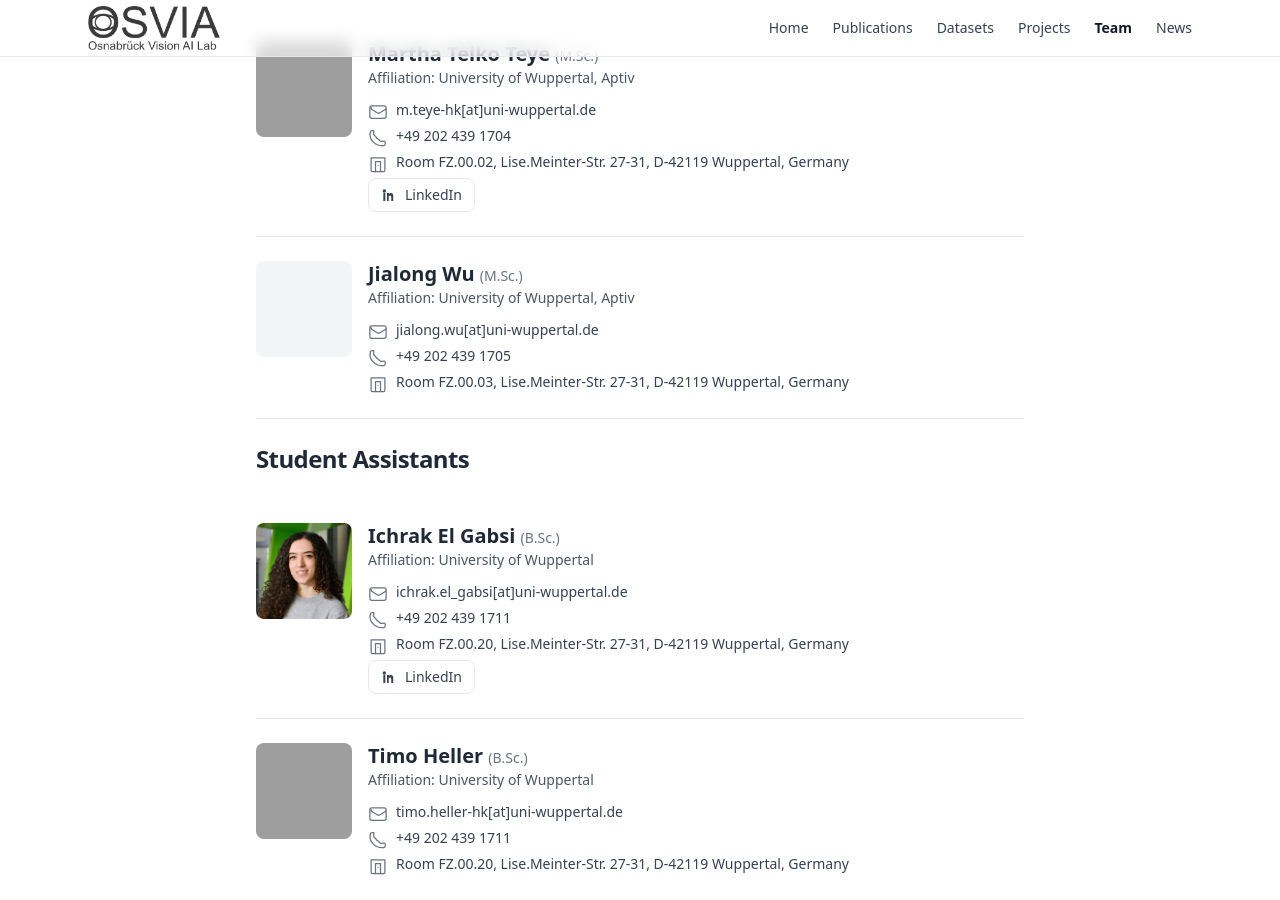
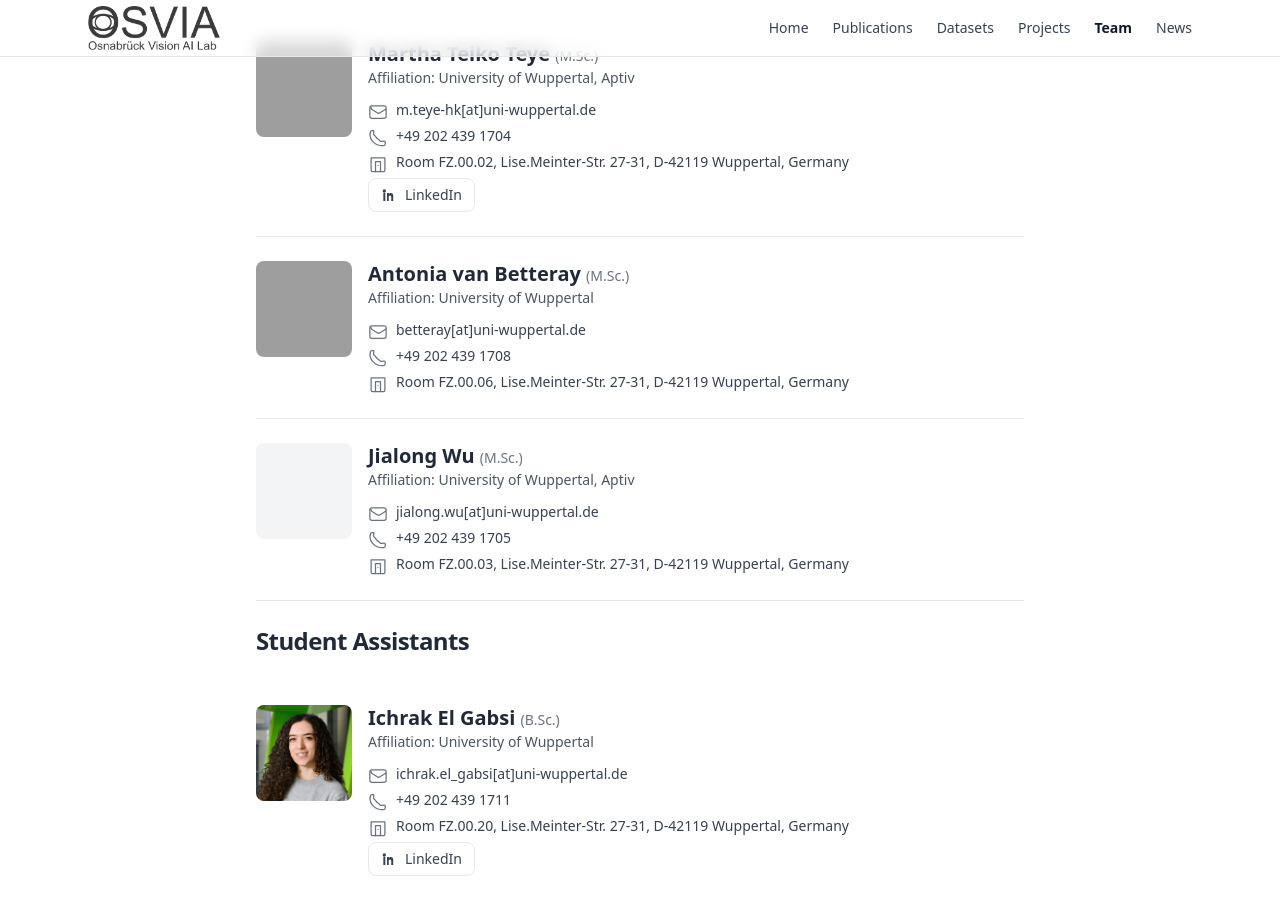
Before and after one commit to osvia/osvia.github.io, a Jekyll site: the page team.html, which Jekyll copies as it is, in a window 1280 px wide and 900 px high, scrolled down 2433 px. Built offline with Jekyll 4.4.1, drawn with Linux system fonts in a browser that asks for light colours; nearby versions of some CDN libraries; grey boxes are pictures that could not be loaded.

Commit message:
added antonia to the team page

```diff
--- a/team.html
+++ b/team.html
@@ -412,6 +412,29 @@
 
     <!-- Person (external email) -->
     <article class="flex items-start gap-4 py-6 border-b border-gray-200">
+      <img src="./assets/images/team/antonia_van_betteray.jpg" alt="Portrait of M.Sc. Antonia van Betteray" class="w-24 h-24 rounded-lg object-cover flex-none bg-gray-100" loading="lazy" decoding="async" />
+      <div class="min-w-0">
+        <h2 class="text-xl font-semibold leading-tight">Antonia van Betteray <span class="text-sm font-normal text-gray-500">(M.Sc.)</span></h2>
+        <p class="text-sm text-gray-600 mt-0.5">Affiliation: University of Wuppertal</p>
+        <ul class="mt-3 text-sm text-gray-700 space-y-1">
+          <li class="flex items-start gap-2">
+            <svg xmlns="http://www.w3.org/2000/svg" viewBox="0 0 24 24" fill="none" stroke="currentColor" stroke-width="1.5" class="w-5 h-5 mt-0.5 text-gray-500"><path stroke-linecap="round" stroke-linejoin="round" d="M21.75 6.75v10.5a2.25 2.25 0 01-2.25 2.25H4.5a2.25 2.25 0 01-2.25-2.25V6.75m19.5 0A2.25 2.25 0 0019.5 4.5h-15A2.25 2.25 0 002.25 6.75m19.5 0v.243a2.25 2.25 0 01-1.03 1.904l-6.75 4.219a2.25 2.25 0 01-2.4 0L4.82 8.897a2.25 2.25 0 01-1.03-1.904V6.75"/></svg>
+            <a href="mailto:betteray@uni-wuppertal.de" class="hover:underline break-words">betteray[at]uni-wuppertal.de</a>
+          </li>
+          <li class="flex items-start gap-2">
+            <svg xmlns="http://www.w3.org/2000/svg" viewBox="0 0 24 24" fill="none" stroke="currentColor" stroke-width="1.5" class="w-5 h-5 mt-0.5 text-gray-500"><path stroke-linecap="round" stroke-linejoin="round" d="M2.25 6.75c0 8.008 6.492 14.5 14.5 14.5.86 0 1.69-.07 2.49-.21a1.75 1.75 0 001.41-1.72v-2.56a1 1 0 00-1.1-1l-3.6.36a1.5 1.5 0 01-1.29-.43l-1.87-1.87a12 12 0 01-3.82-3.82l-1.87-1.87a1.5 1.5 0 01-.43-1.29l.36-3.6a1 1 0 00-1-.1H4.68a1.75 1.75 0 00-1.72 1.41c-.14.8-.21 1.63-.21 2.49z"/></svg>
+            <a href="tel:+492024391705" class="hover:underline">+49 202 439 1708</a>
+          </li>
+          <li class="flex items-start gap-2">
+            <svg xmlns="http://www.w3.org/2000/svg" viewBox="0 0 24 24" fill="none" stroke="currentColor" stroke-width="1.5" class="w-5 h-5 mt-0.5 text-gray-500"><path stroke-linecap="round" stroke-linejoin="round" d="M3.75 4.5h16.5v15a1.5 1.5 0 01-1.5 1.5H5.25a1.5 1.5 0 01-1.5-1.5v-15z"/><path stroke-linecap="round" stroke-linejoin="round" d="M9 21V9h6v12M12 13.5h.01"/></svg>
+            <span>Room FZ.00.06, Lise.Meinter-Str. 27-31, D-42119 Wuppertal, Germany</span>
+          </li>
+        </ul>
+      </div>
+    </article>
+
+    <!-- Person (external email) -->
+    <article class="flex items-start gap-4 py-6 border-b border-gray-200">
       <div class="w-24 h-24 rounded-lg object-cover flex-none bg-gray-100"></div>
       <div class="min-w-0">
         <h2 class="text-xl font-semibold leading-tight">Jialong Wu <span class="text-sm font-normal text-gray-500">(M.Sc.)</span></h2>
```
Also changed, not shown: 4 other files.
